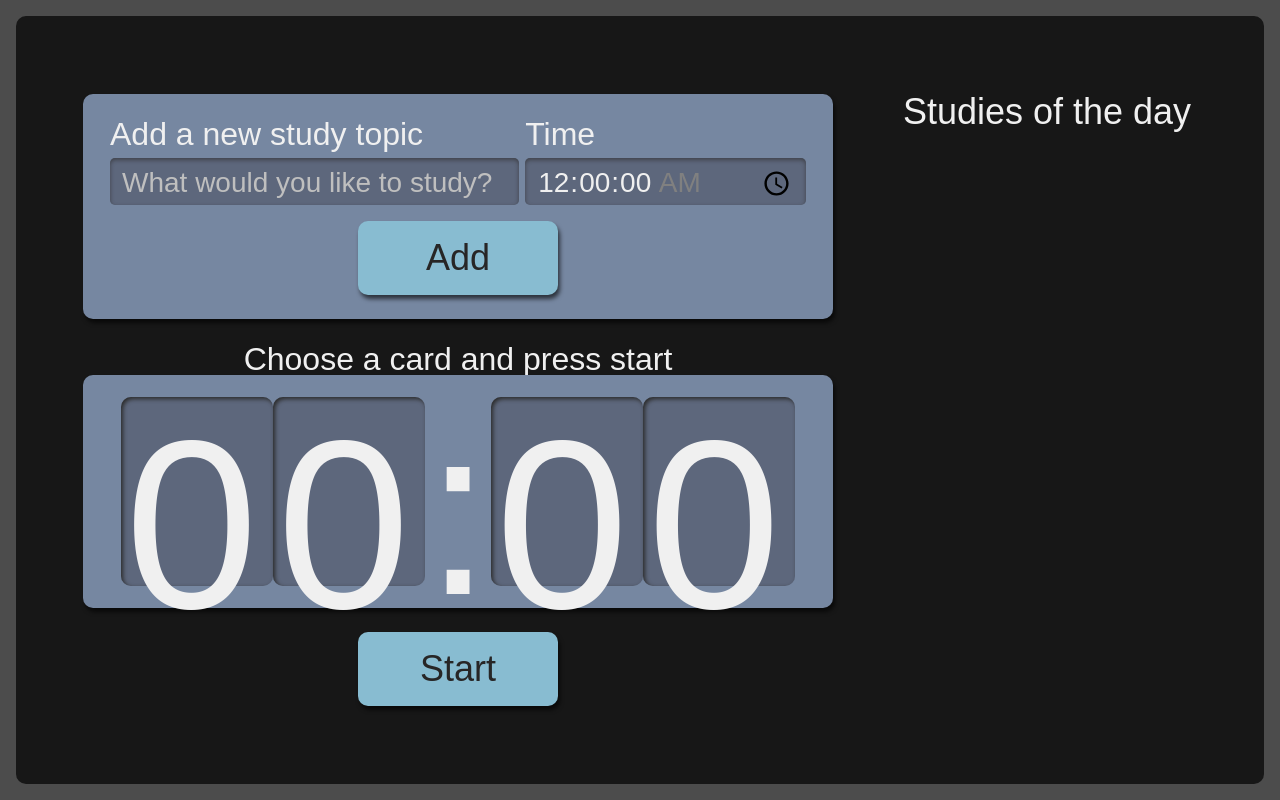
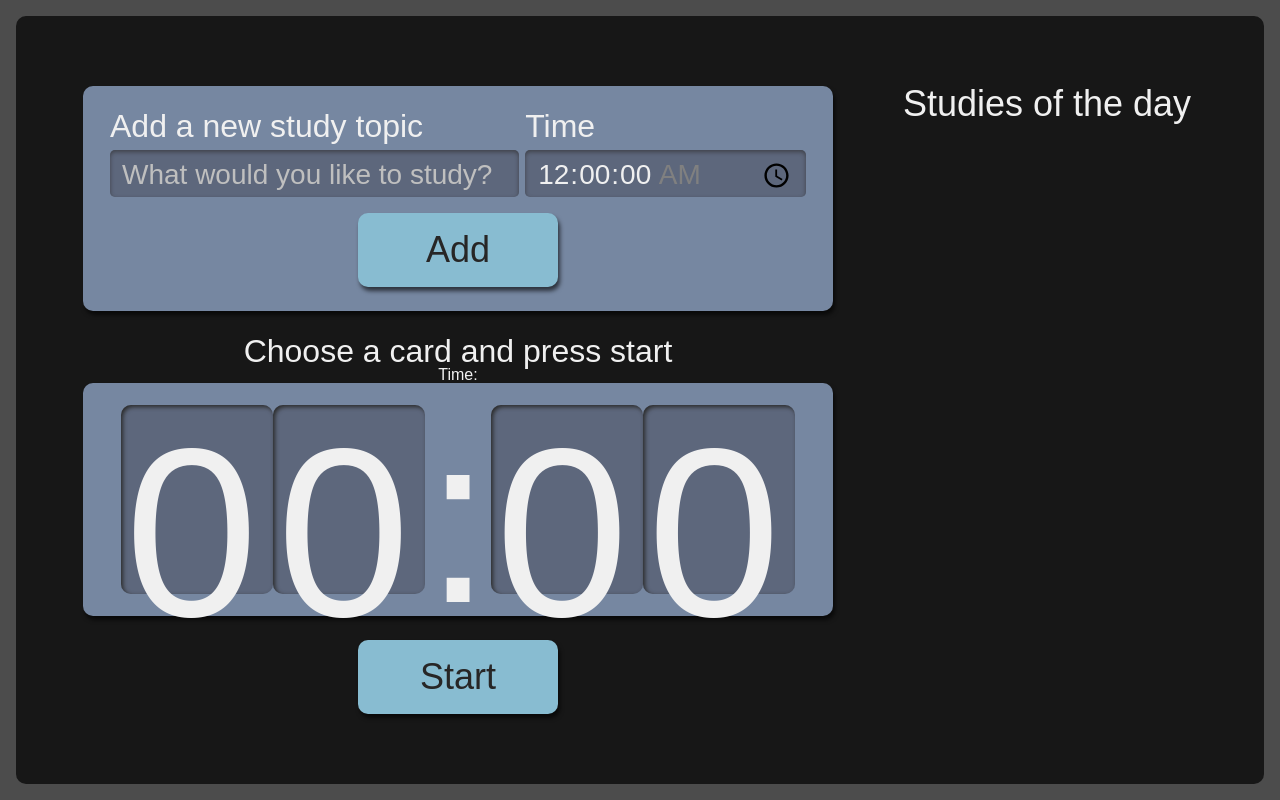
Before and after one commit to artenlf/react-typescript-studies, a React (Create React App) app: page / in a window 1280 px wide. Built offline with nearby package versions, Linux system fonts and the light colour scheme.

Commit message:
Codes - Lessons 19, 20 - stopwatch time

```diff
--- a/src/common/utils/time.ts
+++ b/src/common/utils/time.ts
@@ -1,4 +1,4 @@
-export function timeToSeconds(time: string) {
+export default function timeToSeconds(time: string) {
   const [hours = "0", minutes = "0", seconds = "0"] = time.split(":");
 
   const hoursInSeconds = Number(hours) * 36000;
--- a/src/components/Stopwatch/Stopwatch.tsx
+++ b/src/components/Stopwatch/Stopwatch.tsx
@@ -1,11 +1,27 @@
+import { useState, useEffect } from "react";
+import timeToSeconds from "../../common/utils/time";
+import ITask from "../../types/task";
 import Button from "../Button/Button";
 import Clock from "../Clock/Clock";
 import style from "./Stopwatch.module.scss";
 
-const Stopwatch = () => {
+interface Props {
+  selected: ITask | undefined;
+}
+
+const Stopwatch = ({ selected }: Props) => {
+  const [time, setTime] = useState<number>();
+
+  useEffect(() => {
+    if (selected?.time) {
+      setTime(timeToSeconds(selected.time));
+    }
+  }, [selected]);
+
   return (
     <div className={style.stopwatch}>
       <p className={style.title}>Choose a card and press start</p>
+      Time: {time}
       <div className={style.clockWrapper}>
         <Clock />
       </div>
--- a/src/pages/App.tsx
+++ b/src/pages/App.tsx
@@ -17,7 +17,7 @@ function App() {
     <div className={style.AppStyle}>
       <Form setTasks={setTasks} />
       <List tasks={tasks} selectTask={selectTask} />
-      <Stopwatch />
+      <Stopwatch selected={selected} />
     </div>
   );
 }
```
